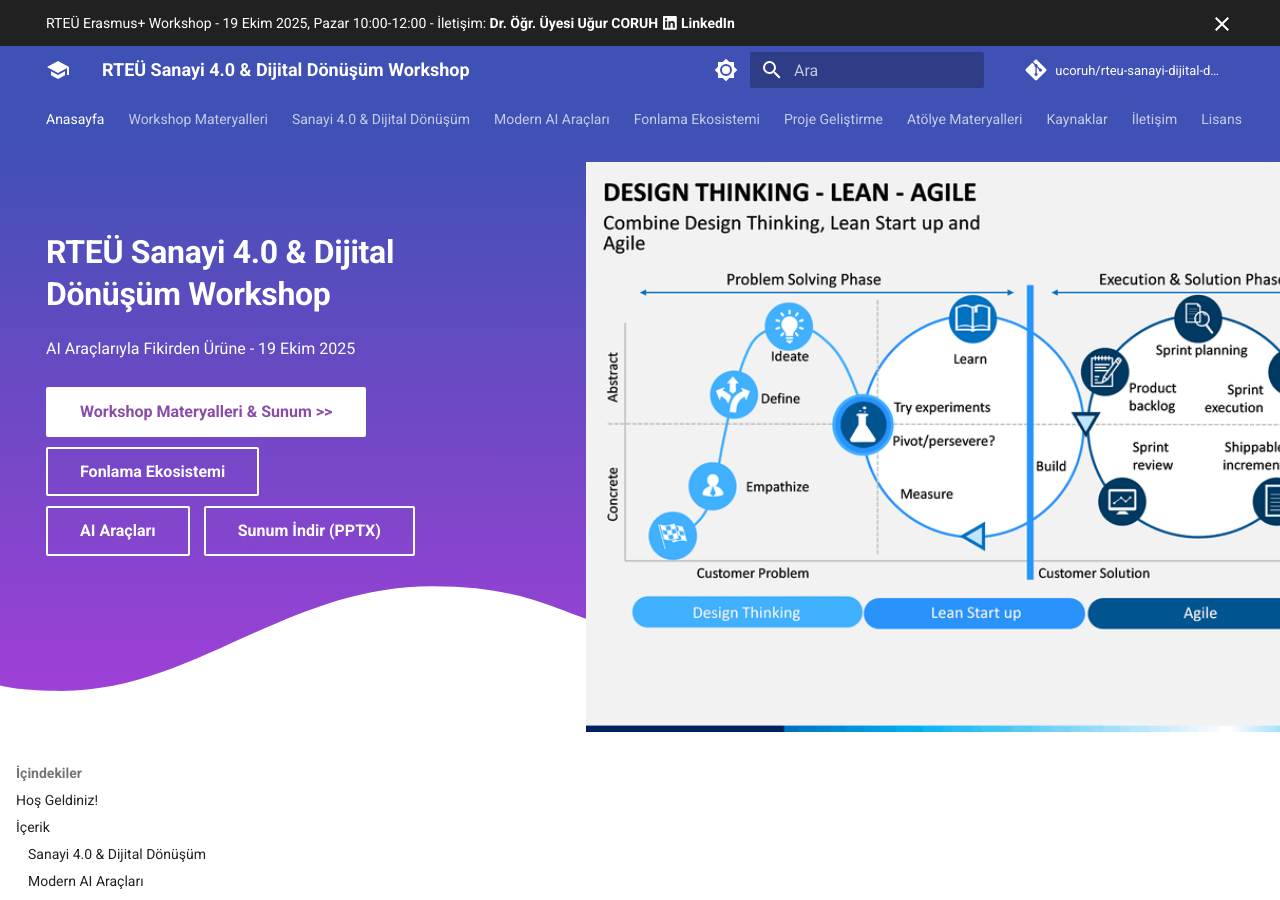
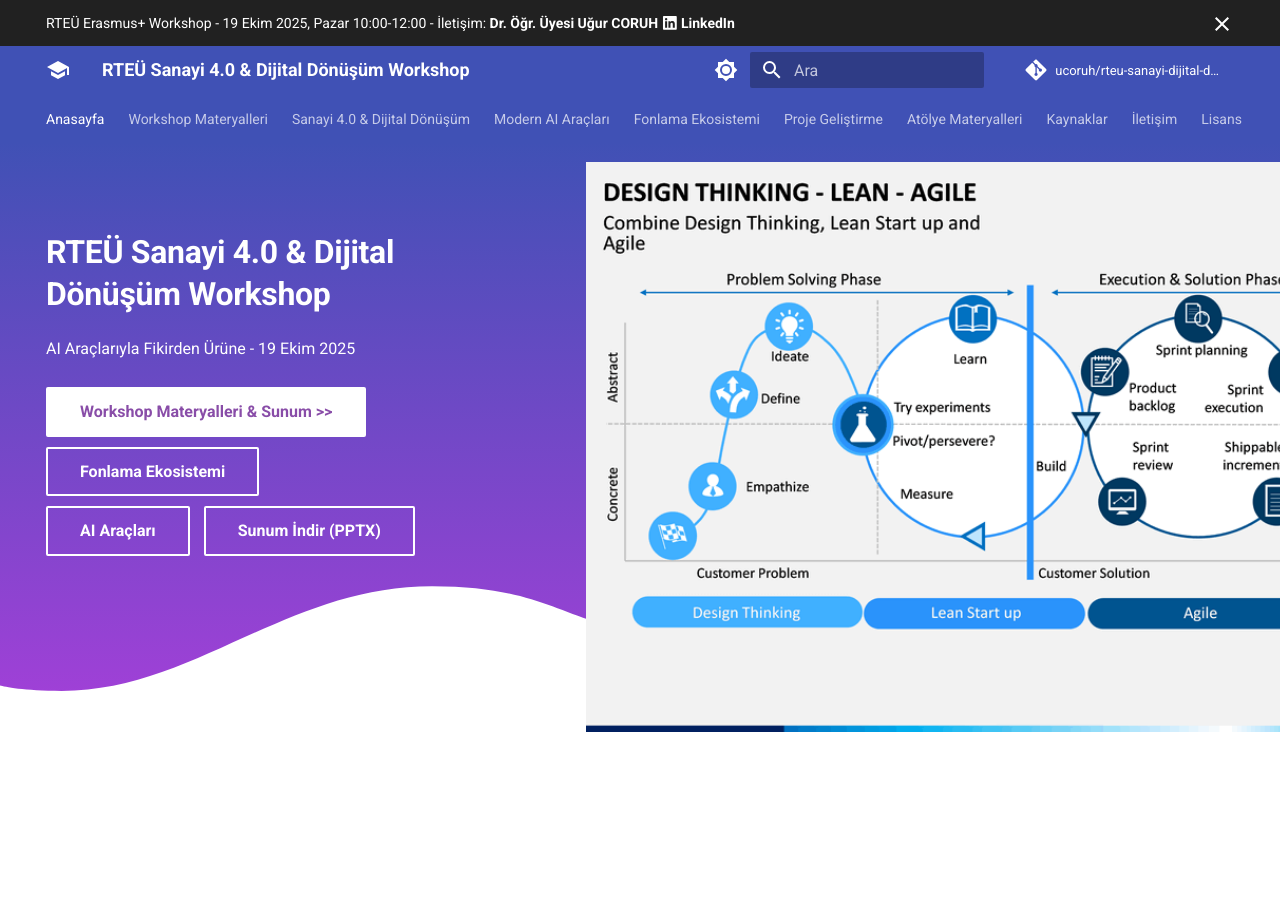
Before and after one commit to ucoruh/rteu-sanayi-dijital-donusum, an MkDocs documentation site: the page built from docs/index.md, in a window 1280 px wide. Built offline with MkDocs 1.6.1 and Material for MkDocs 9.7.7, drawn with Linux system fonts in a browser that asks for light colours; comment, search, counter and statistics services are not loaded; some of the changed lines change nothing that is shown.

Commit message:
🗑️ Anasayfa sağ taraf TOC (İçindekiler) menüsü kaldırıldı

```diff
--- a/docs/index.md
+++ b/docs/index.md
@@ -1,6 +1,8 @@
 ---
 template: home.html
 title: Ana Sayfa
+hide:
+  - toc
 ---
 
 # Blank
```
